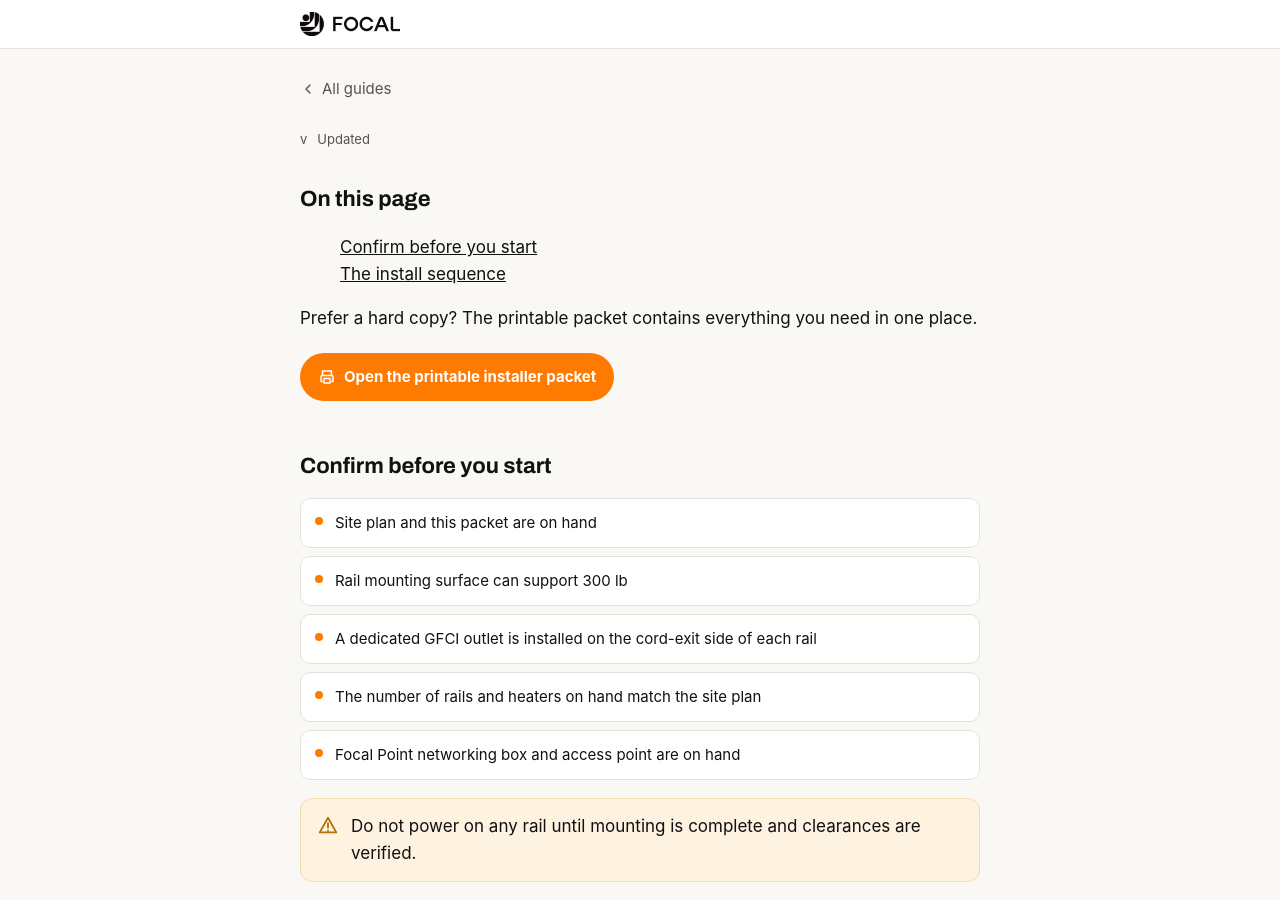
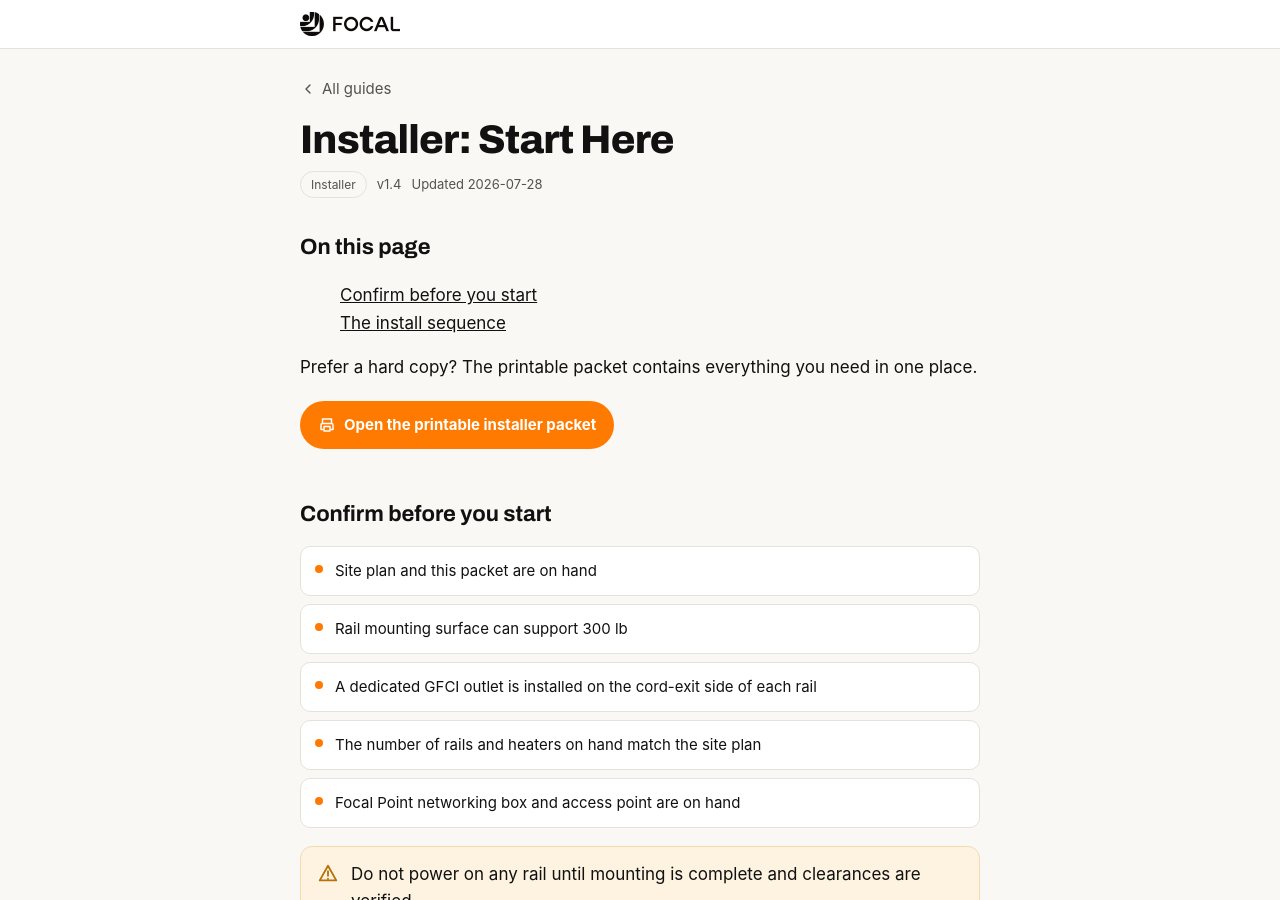
Before and after one commit to BeamT/external-docs, a Jekyll site: the page built from _guides/start-here.md, in a window 1280 px wide and 900 px high. Built offline with Jekyll 4.4.1, drawn with Linux system fonts in a browser that asks for light colours; some web fonts are replaced.

Commit message:
fix installer start here

```diff
--- a/_guides/start-here.md
+++ b/_guides/start-here.md
@@ -1,5 +1,5 @@
 ---
-title: Installer: Start Here
+title: "Installer: Start Here"
 audience: [installer]
 audience_order: {installer: 5}
 order: 5
```
